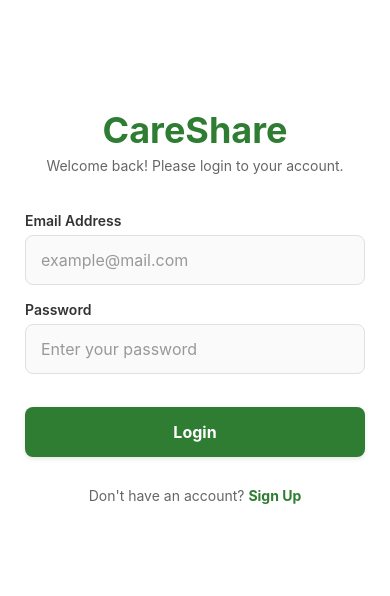
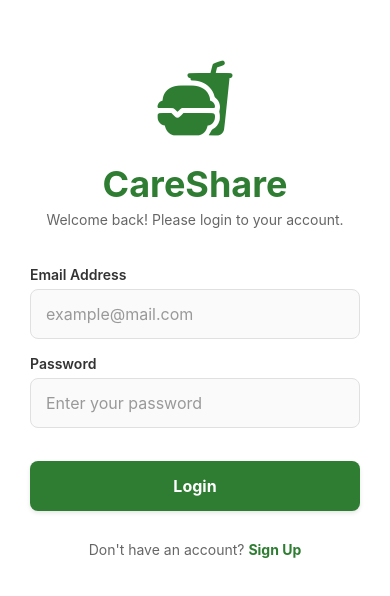
Before and after one commit to Bhanu-9618/CareShare-Mobile-Frontend, a React Native app: screen /Login in a window 390 px wide. Shown: the part 116-712 px from the top of the page. Built offline with nearby package versions, Linux system fonts and the light colour scheme.

Commit message:
add main icon to the log in page

```diff
--- a/src/screens/auth/LoginScreen.tsx
+++ b/src/screens/auth/LoginScreen.tsx
@@ -9,6 +9,7 @@ import { authService } from '../../services/authService';
 import { decodeJwt } from '../../utils/jwtUtils';
 import { StackScreenProps } from '@react-navigation/stack';
 import { RootStackParamList } from '../../types/navigation';
+import Ionicons from 'react-native-vector-icons/Ionicons';
 
 type Props = StackScreenProps<RootStackParamList, 'Login'>;
 
@@ -69,6 +70,9 @@ export default function LoginScreen({ navigation }: Props) {
 
   return (
     <View style={styles.container}>
+      <View style={styles.iconContainer}>
+        <Ionicons name="fast-food" size={80} color={COLORS.primary} />
+      </View>
       <Text style={styles.logo}>CareShare</Text>
       <Text style={styles.subtitle}>Welcome back! Please login to your account.</Text>
 
@@ -112,8 +116,12 @@ const styles = StyleSheet.create({
   container: {
     flex: 1,
     justifyContent: 'center',
+    padding: 30,
     backgroundColor: '#ffffff',
-    padding: 25,
+  },
+  iconContainer: {
+    alignItems: 'center',
+    marginBottom: 20,
   },
   logo: {
     fontSize: 36,
```
